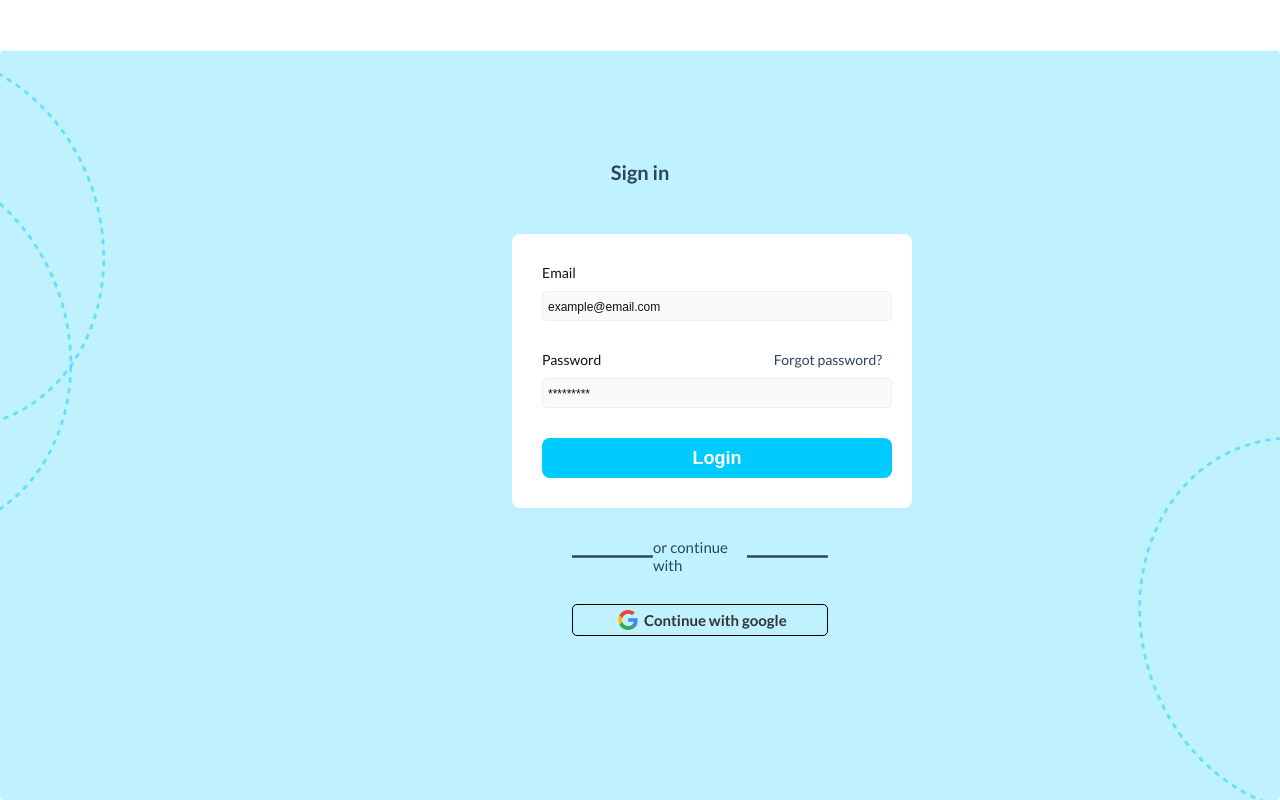
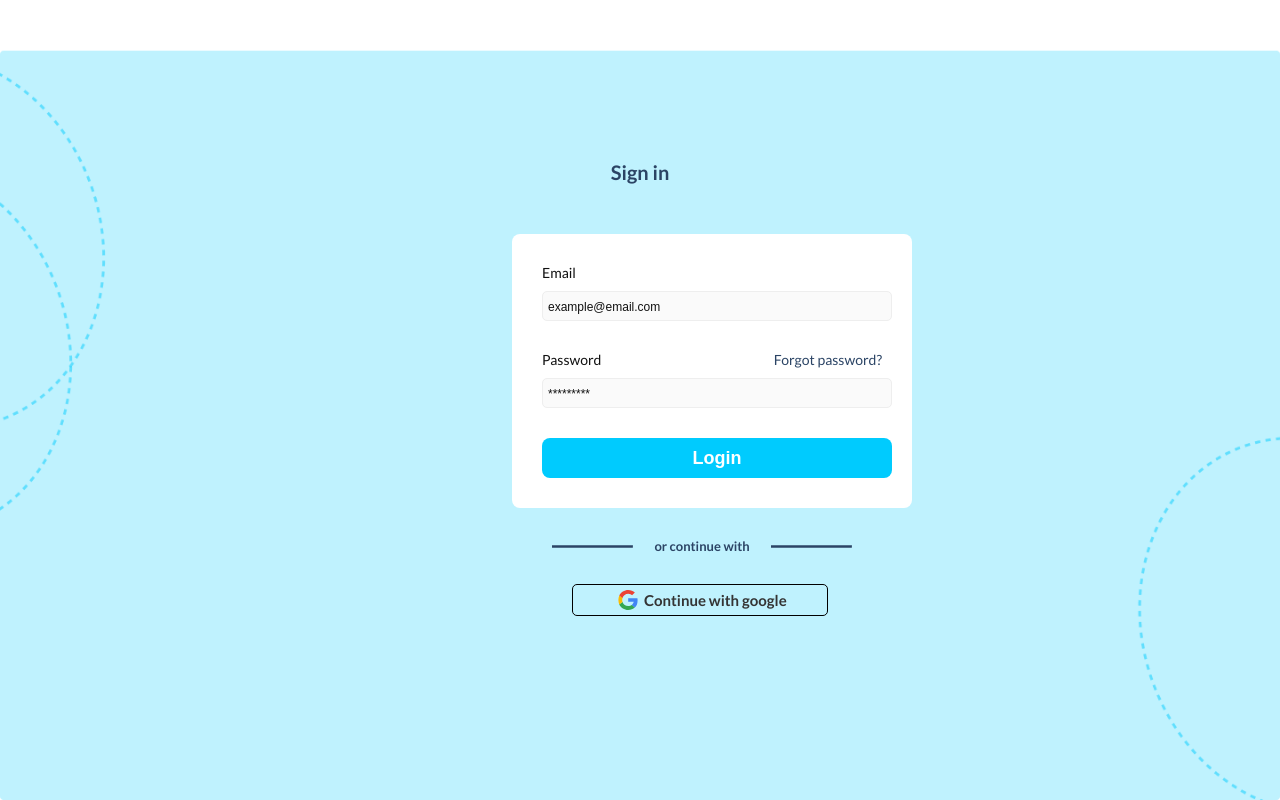
Before and after one commit to Imranahmed223/Signature_Admin_Panel, a React (Create React App) app: page / in a window 1280 px wide. Built offline with nearby package versions, Linux system fonts and the light colour scheme.

Commit message:
minor change

```diff
--- a/src/modules/auth/Login.module.scss
+++ b/src/modules/auth/Login.module.scss
@@ -1,5 +1,6 @@
 @import "./../../scss/variable";
 @import "./../../scss/mixins";
+@import "./../../styles/";
 
 .login_container{
     width: 100vw;
@@ -94,10 +95,14 @@
             justify-content: space-between;
             align-items: center;
             margin :3rem 0rem 0rem 6rem;
-            @include respond(tab-port) {
+            @include respond(laptop) {
               margin :3rem 0rem 0rem 4rem;
               }
-            @include respond(tab-port) {
+              @include desktop {
+                margin :3rem 0rem 0rem 4rem;
+                width:30rem;
+              }
+            @include respond(laptop) {
               width:30rem;
               }
             p{
@@ -105,7 +110,11 @@
                 font-style: normal;
                 font-weight: 500;
                 font-size: 1.5rem;
-                @include respond(tab-port) {
+                @include desktop {
+                  font-size: 1.3rem;
+                  font-weight: 600;
+                }
+                @include respond(laptop) {
                   font-size: 1.3rem;
                   font-weight: 600;
                   }
```
Also changed, not shown: 6 other files (tests, documents, lock files or other folders).
